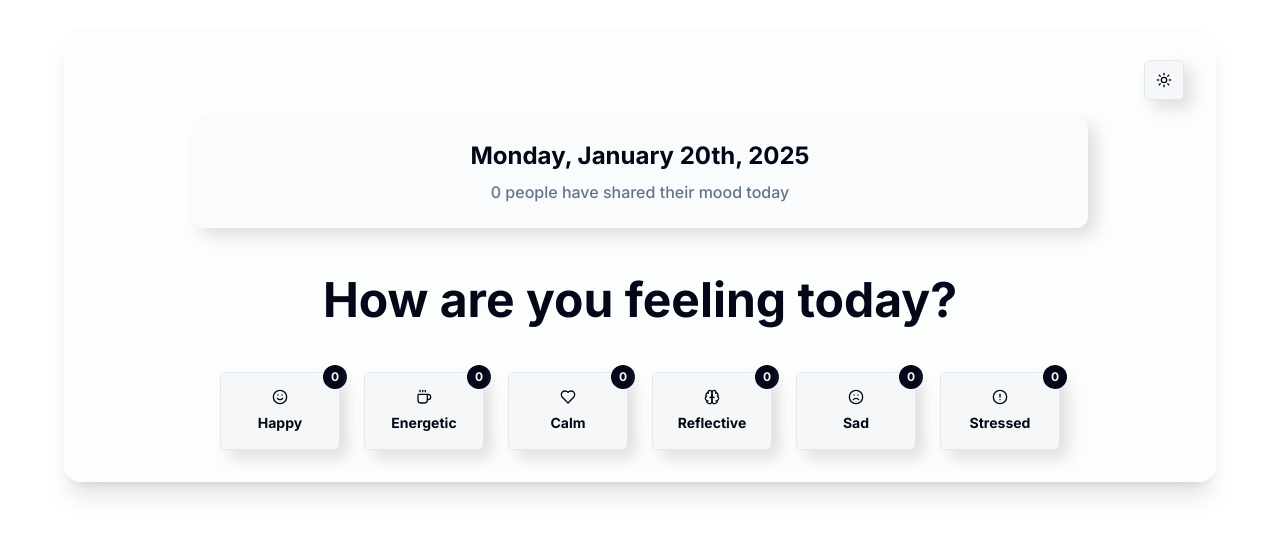
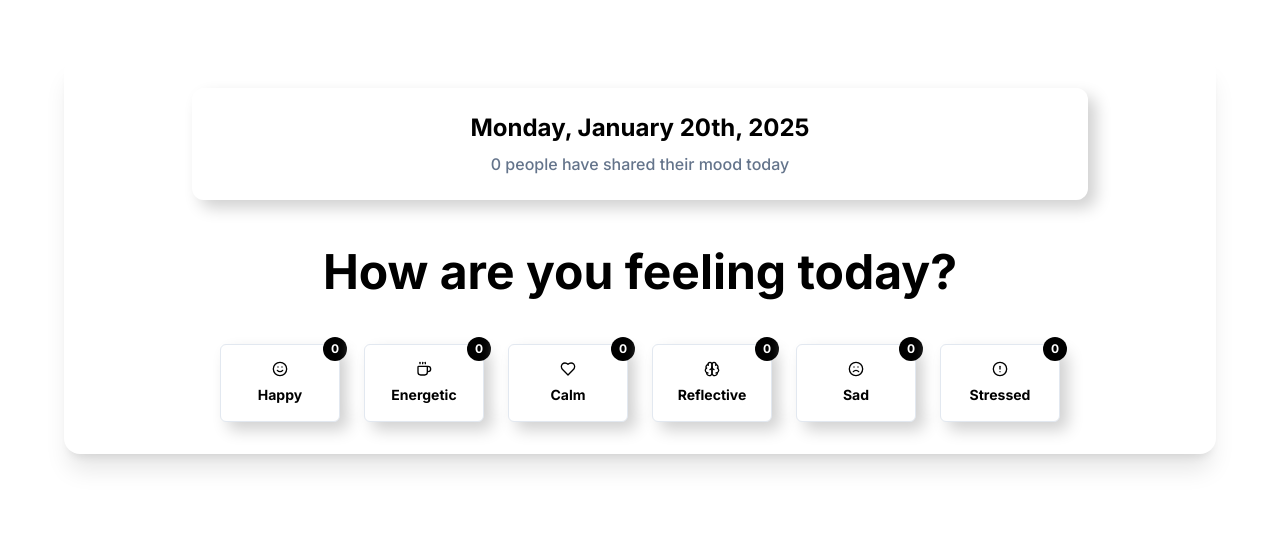
Before and after one commit to Harshcj911/good-face, a React (Vite) app: page / in a window 1280 px wide. Shown: the part 145-680 px from the top of the page. Built offline with nearby package versions, Linux system fonts and the light colour scheme.

Commit message:
Remove Dark Mode Toggle and Update Styles
This commit removes the dark mode toggle functionality from the application. The background color is set to white, and the emotion buttons are updated with mild colors for improved aesthetics.
[skip gpt_engineer]

```diff
--- a/src/index.css
+++ b/src/index.css
@@ -6,12 +6,12 @@
 
 @layer base {
   :root {
-    --background: 220 20% 97%;
-    --foreground: 222.2 84% 4.9%;
+    --background: 0 0% 100%;
+    --foreground: 0 0% 0%;
     --card: 0 0% 100%;
-    --card-foreground: 222.2 84% 4.9%;
+    --card-foreground: 0 0% 0%;
     --popover: 0 0% 100%;
-    --popover-foreground: 222.2 84% 4.9%;
+    --popover-foreground: 0 0% 0%;
     --primary: 222.2 47.4% 11.2%;
     --primary-foreground: 210 40% 98%;
     --secondary: 210 40% 96.1%;
@@ -26,34 +26,9 @@
     --input: 214.3 31.8% 91.4%;
     --ring: 222.2 84% 4.9%;
     --radius: 0.5rem;
-    --neo-bg: transparent;
-    --neo-shadow-dark: rgba(209, 209, 209, 0.7);
-    --neo-shadow-light: rgba(255, 255, 255, 0.7);
-  }
-
-  .dark {
-    --background: 222.2 84% 4.9%;
-    --foreground: 210 40% 98%;
-    --card: 222.2 84% 4.9%;
-    --card-foreground: 210 40% 98%;
-    --popover: 222.2 84% 4.9%;
-    --popover-foreground: 210 40% 98%;
-    --primary: 210 40% 98%;
-    --primary-foreground: 222.2 47.4% 11.2%;
-    --secondary: 217.2 32.6% 17.5%;
-    --secondary-foreground: 210 40% 98%;
-    --muted: 217.2 32.6% 17.5%;
-    --muted-foreground: 215 20.2% 65.1%;
-    --accent: 217.2 32.6% 17.5%;
-    --accent-foreground: 210 40% 98%;
-    --destructive: 0 62.8% 30.6%;
-    --destructive-foreground: 210 40% 98%;
-    --border: 217.2 32.6% 17.5%;
-    --input: 217.2 32.6% 17.5%;
-    --ring: 212.7 26.8% 83.9%;
-    --neo-bg: transparent;
-    --neo-shadow-dark: rgba(15, 15, 15, 0.7);
-    --neo-shadow-light: rgba(37, 37, 37, 0.7);
+    --neo-bg: #FFFFFF;
+    --neo-shadow-dark: rgba(209, 209, 209, 1);
+    --neo-shadow-light: rgba(255, 255, 255, 1);
   }
 }
 
@@ -62,8 +37,7 @@
     @apply border-border;
   }
   body {
-    @apply bg-background text-foreground font-inter antialiased transition-colors duration-300;
-    background: transparent;
+    @apply bg-white text-foreground font-inter antialiased;
   }
   html {
     @apply overflow-x-hidden;
@@ -100,27 +74,27 @@
   }
 
   .mood-happy {
-    @apply bg-mood-happy-bg text-mood-happy-text font-bold dark:bg-mood-happy-dark-bg dark:text-mood-happy-dark-text neo-brutal;
+    @apply bg-mood-happy-bg text-mood-happy-text font-bold;
   }
 
   .mood-calm {
-    @apply bg-mood-calm-bg text-mood-calm-text font-bold dark:bg-mood-calm-dark-bg dark:text-mood-calm-dark-text neo-brutal;
+    @apply bg-mood-calm-bg text-mood-calm-text font-bold;
   }
 
   .mood-energetic {
-    @apply bg-mood-energetic-bg text-mood-energetic-text font-bold dark:bg-mood-energetic-dark-bg dark:text-mood-energetic-dark-text neo-brutal;
+    @apply bg-mood-energetic-bg text-mood-energetic-text font-bold;
   }
 
   .mood-reflective {
-    @apply bg-mood-reflective-bg text-mood-reflective-text font-bold dark:bg-mood-reflective-dark-bg dark:text-mood-reflective-dark-text neo-brutal;
+    @apply bg-mood-reflective-bg text-mood-reflective-text font-bold;
   }
 
   .mood-sad {
-    @apply bg-mood-sad-bg text-mood-sad-text font-bold dark:bg-mood-sad-dark-bg dark:text-mood-sad-dark-text neo-brutal;
+    @apply bg-mood-sad-bg text-mood-sad-text font-bold;
   }
 
   .mood-stressed {
-    @apply bg-mood-stressed-bg text-mood-stressed-text font-bold dark:bg-mood-stressed-dark-bg dark:text-mood-stressed-dark-text neo-brutal;
+    @apply bg-mood-stressed-bg text-mood-stressed-text font-bold;
   }
 }
 
--- a/src/pages/Index.tsx
+++ b/src/pages/Index.tsx
@@ -3,7 +3,6 @@ import type { Mood } from "@/components/MoodSelector";
 import MoodSelector from "@/components/MoodSelector";
 import QuoteCard from "@/components/QuoteCard";
 import DateDisplay from "@/components/DateDisplay";
-import { ThemeToggle } from "@/components/ThemeToggle";
 import { useToast } from "@/components/ui/use-toast";
 import { generateQuote } from "@/utils/openai";
 
@@ -64,16 +63,12 @@ const Index = () => {
   };
 
   return (
-    <main className="min-h-screen flex items-center justify-center p-4">
-      <div className="container max-w-6xl mx-auto backdrop-blur-sm bg-background/30 dark:bg-background/10 rounded-2xl shadow-xl p-8">
-        <div className="w-full flex justify-end mb-4">
-          <ThemeToggle />
-        </div>
-
+    <main className="min-h-screen flex items-center justify-center p-4 bg-white">
+      <div className="container max-w-6xl mx-auto bg-white rounded-2xl shadow-xl p-8">
         <div className="max-w-4xl mx-auto space-y-12">
           <DateDisplay clickCount={Object.values(moodCounts).reduce((a, b) => a + b, 0)} />
 
-          <h1 className="text-4xl md:text-5xl font-bold text-center text-foreground transition-colors duration-300">
+          <h1 className="text-4xl md:text-5xl font-bold text-center text-foreground">
             How are you feeling today?
           </h1>
 
--- a/tailwind.config.ts
+++ b/tailwind.config.ts
@@ -1,7 +1,6 @@
 import type { Config } from "tailwindcss";
 
 export default {
-  darkMode: ["class"],
   content: [
     "./pages/**/*.{ts,tsx}",
     "./components/**/*.{ts,tsx}",
@@ -27,59 +26,35 @@ export default {
       colors: {
         mood: {
           happy: {
-            bg: "#F97316",
-            text: "#000000",
-            dark: {
-              bg: "#C2590F",
-              text: "#FFFFFF"
-            }
+            bg: "#FEC6A1",
+            text: "#000000"
           },
           calm: {
             bg: "#D3E4FD",
-            text: "#000000",
-            dark: {
-              bg: "#2563EB",
-              text: "#FFFFFF"
-            }
+            text: "#000000"
           },
           energetic: {
-            bg: "#8B5CF6",
-            text: "#FFFFFF",
-            dark: {
-              bg: "#6D28D9",
-              text: "#FFFFFF"
-            }
+            bg: "#E5DEFF",
+            text: "#000000"
           },
           reflective: {
-            bg: "#7E69AB",
-            text: "#FFFFFF",
-            dark: {
-              bg: "#5B4B7A",
-              text: "#FFFFFF"
-            }
+            bg: "#F1F0FB",
+            text: "#000000"
           },
           sad: {
-            bg: "#1A1F2C",
-            text: "#FFFFFF",
-            dark: {
-              bg: "#0F1219",
-              text: "#FFFFFF"
-            }
+            bg: "#FFDEE2",
+            text: "#000000"
           },
           stressed: {
-            bg: "#D946EF",
-            text: "#FFFFFF",
-            dark: {
-              bg: "#A21CAF",
-              text: "#FFFFFF"
-            }
+            bg: "#FDE1D3",
+            text: "#000000"
           }
         },
         border: "hsl(var(--border))",
         input: "hsl(var(--input))",
         ring: "hsl(var(--ring))",
-        background: "hsl(var(--background))",
-        foreground: "hsl(var(--foreground))",
+        background: "#FFFFFF",
+        foreground: "#000000",
         primary: {
           DEFAULT: "hsl(var(--primary))",
           foreground: "hsl(var(--primary-foreground))",
```
